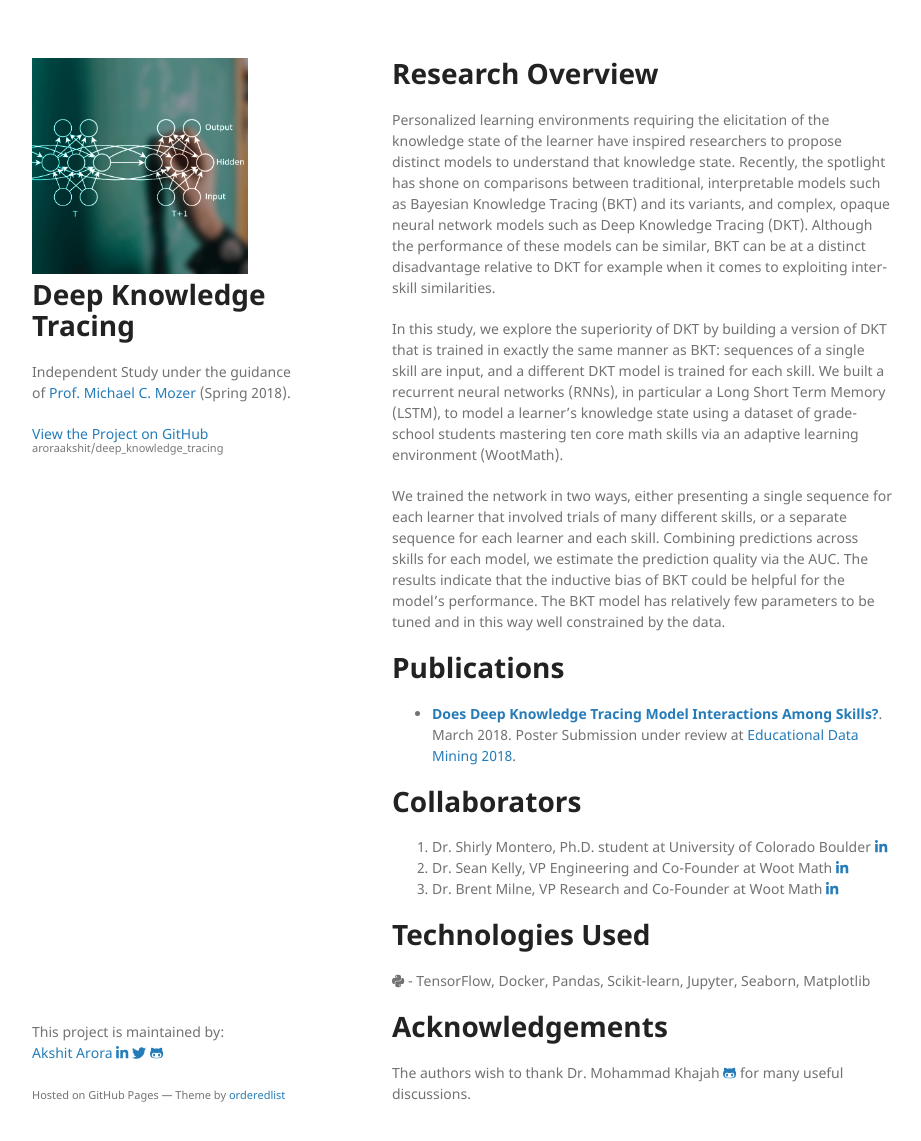
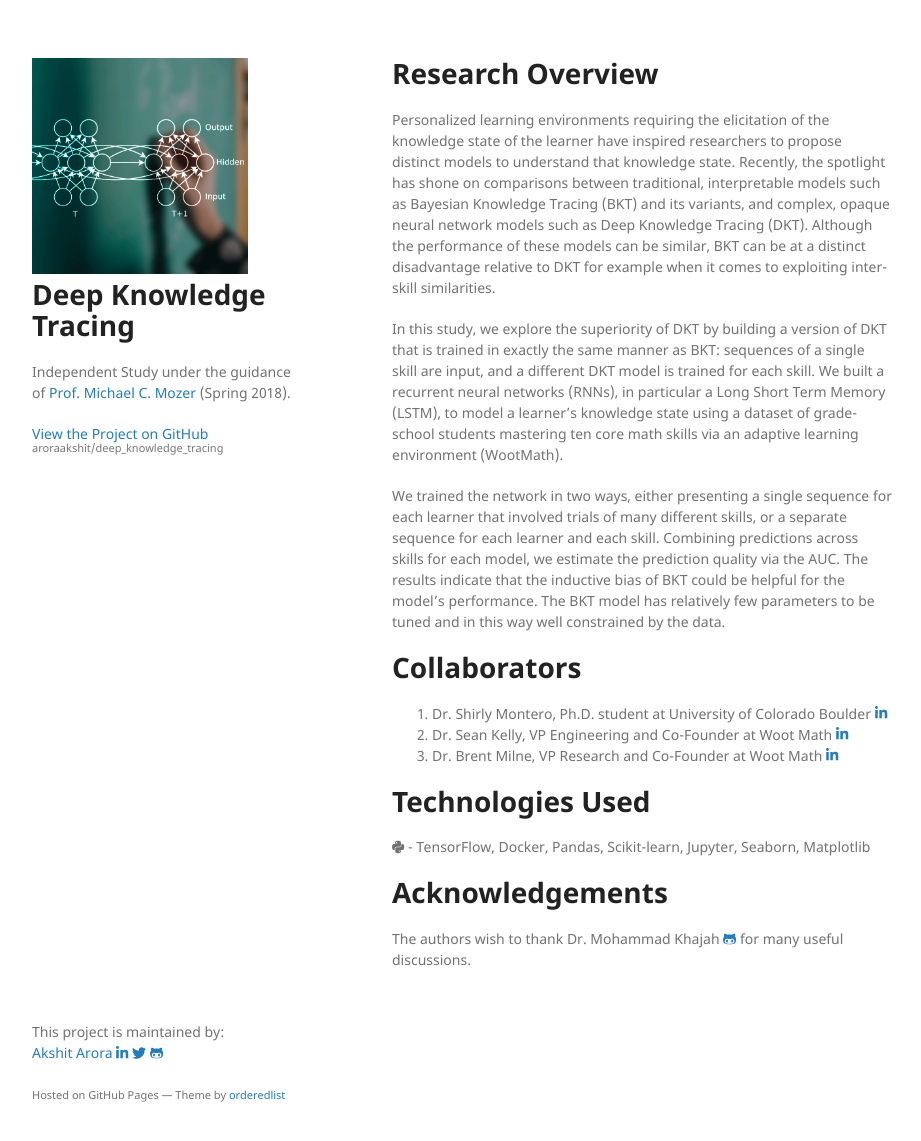
Before and after one commit to aroraakshit/deep_knowledge_tracing, a Jekyll site: the page built from index.md, in a window 1280 px wide and 1174 px high. Shown: the top 1141 px of the window, without its empty margins (178-1099 px from the left). Built offline with Jekyll 4.4.1, drawn with Linux system fonts in a browser that asks for light colours; nearby versions of some CDN libraries; our own code applies the rules of GitHub Pages for plain Markdown files.

Commit message:
removed essential thing

```diff
--- a/index.md
+++ b/index.md
@@ -10,9 +10,6 @@ In this study, we explore the superiority of DKT by building a version of DKT th
 
 We trained the network in two ways, either presenting a single sequence for each learner that involved trials of many different skills, or a separate sequence for each learner and each skill. Combining predictions across skills for each model, we estimate the prediction quality via the AUC. The results indicate that the inductive bias of BKT could be helpful for the model's performance. The BKT model has relatively few parameters to be tuned and in this way well constrained by the data.
 
-# Publications
-- **[Does Deep Knowledge Tracing Model Interactions Among Skills?](https://github.com/aroraakshit/deep_knowledge_tracing/raw/master/deep-knowledge-tracing.pdf)**. March 2018. Poster Submission under review at [Educational Data Mining 2018](http://educationaldatamining.org/EDM2018/).
-
 # Collaborators
 1. Dr. Shirly Montero, Ph.D. student at University of Colorado Boulder [<i class="fab fa-linkedin-in"></i>](https://www.linkedin.com/in/shirly-berends-montero-8aba639/)
 2. Dr. Sean Kelly, VP Engineering and Co-Founder at Woot Math [<i class="fab fa-linkedin-in"></i>](https://www.linkedin.com/in/sean-kelly-2406baa/)
```
